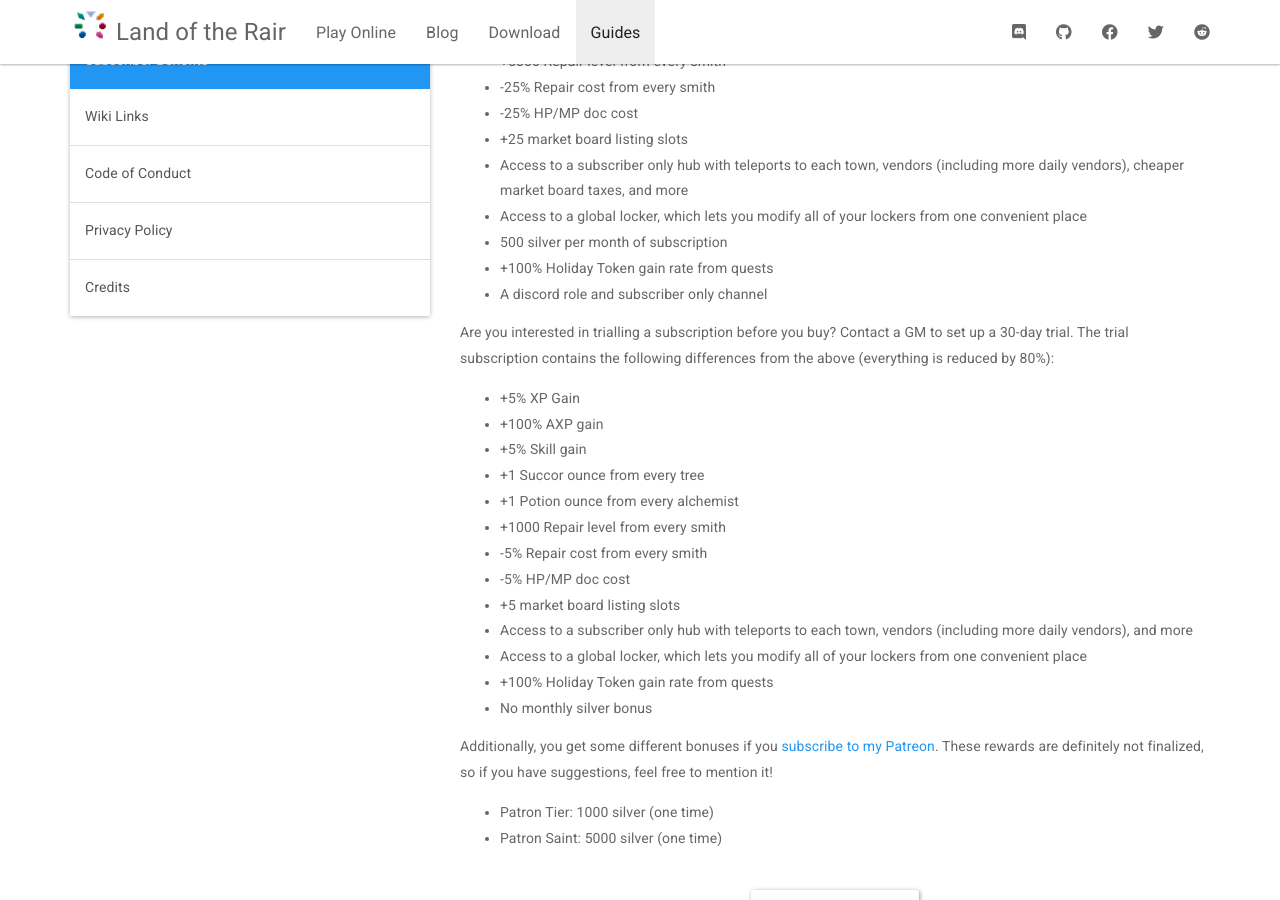
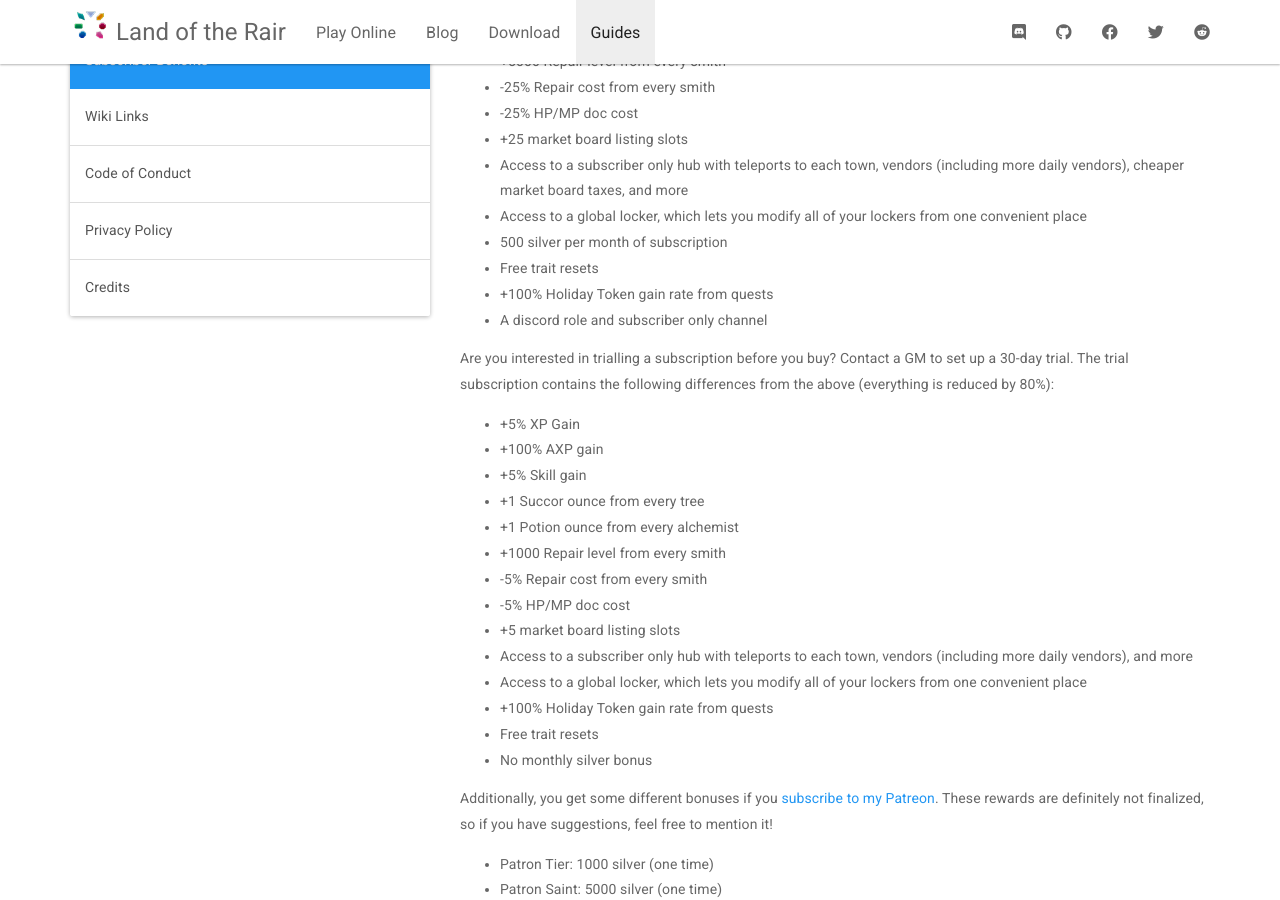
Before and after one commit to LandOfTheRair/landoftherair.github.io, a Jekyll site: the page built from _docs/other/subscriber-benefits.md, in a window 1280 px wide and 900 px high, scrolled down 306 px. Built offline with Jekyll 4.4.1, drawn with Linux system fonts in a browser that asks for light colours; nearby versions of some CDN libraries.

Commit message:
Update subscriber-benefits.md

```diff
--- a/_docs/other/subscriber-benefits.md
+++ b/_docs/other/subscriber-benefits.md
@@ -17,6 +17,7 @@ As a subscriber to Land of the Rair, you receive many convenient perks:
 * Access to a subscriber only hub with teleports to each town, vendors (including more daily vendors), cheaper market board taxes, and more
 * Access to a global locker, which lets you modify all of your lockers from one convenient place
 * 500 silver per month of subscription
+* Free trait resets
 * +100% Holiday Token gain rate from quests
 * A discord role and subscriber only channel
 
@@ -34,6 +35,7 @@ Are you interested in trialling a subscription before you buy? Contact a GM to s
 * Access to a subscriber only hub with teleports to each town, vendors (including more daily vendors), and more
 * Access to a global locker, which lets you modify all of your lockers from one convenient place
 * +100% Holiday Token gain rate from quests
+* Free trait resets
 * No monthly silver bonus
 
 Additionally, you get some different bonuses if you [subscribe to my Patreon](https://www.patreon.com/seiyria). These rewards are definitely not finalized, so if you have suggestions, feel free to mention it!
```
